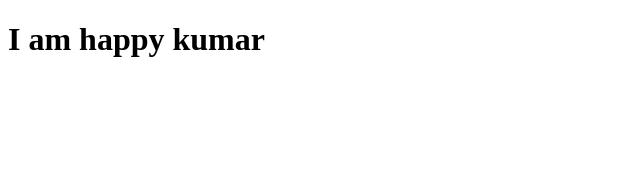
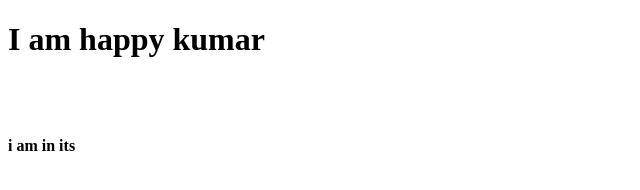
Before and after one commit to happykumar1198/Website, a plain HTML site: page index.html in a window 1280 px wide. Shown: the full height of the page, 0-640 px from the left. Drawn offline with Linux system fonts and the light colour scheme.

Commit message:
my current location

```diff
--- a/index.html
+++ b/index.html
@@ -8,5 +8,9 @@
 </head>
 <body>
     <h1>I am happy kumar</h1>
+
+    <br><br>
+
+    <h4>i am in its</h4>
 </body>
 </html>
```
